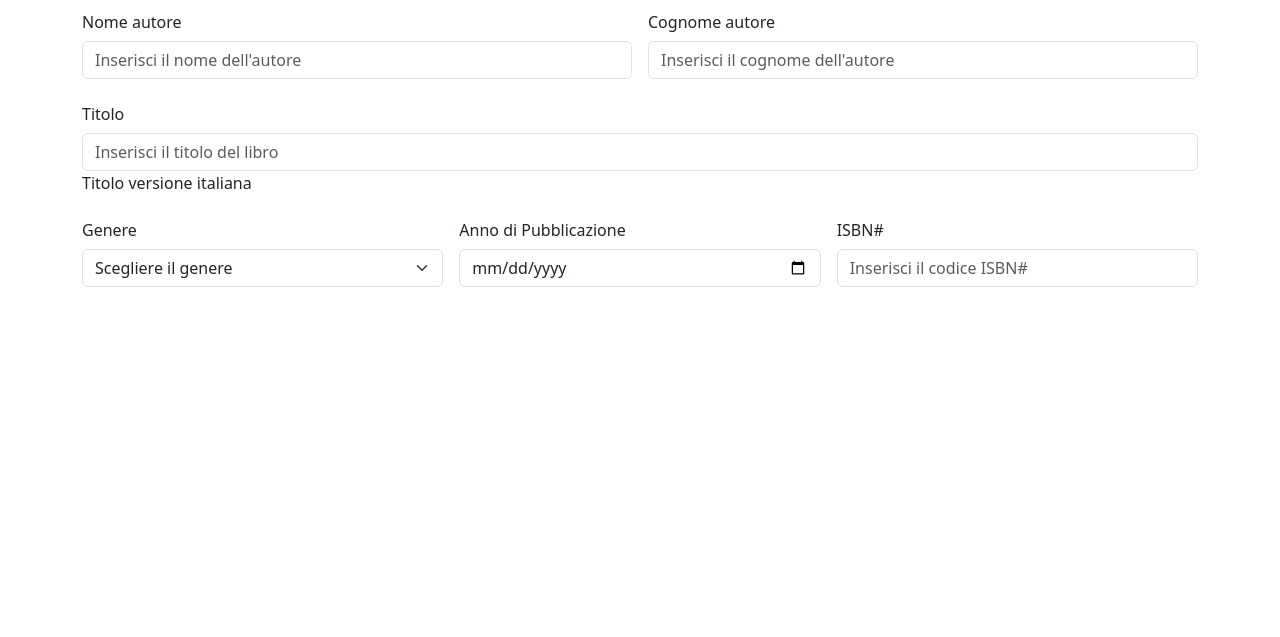
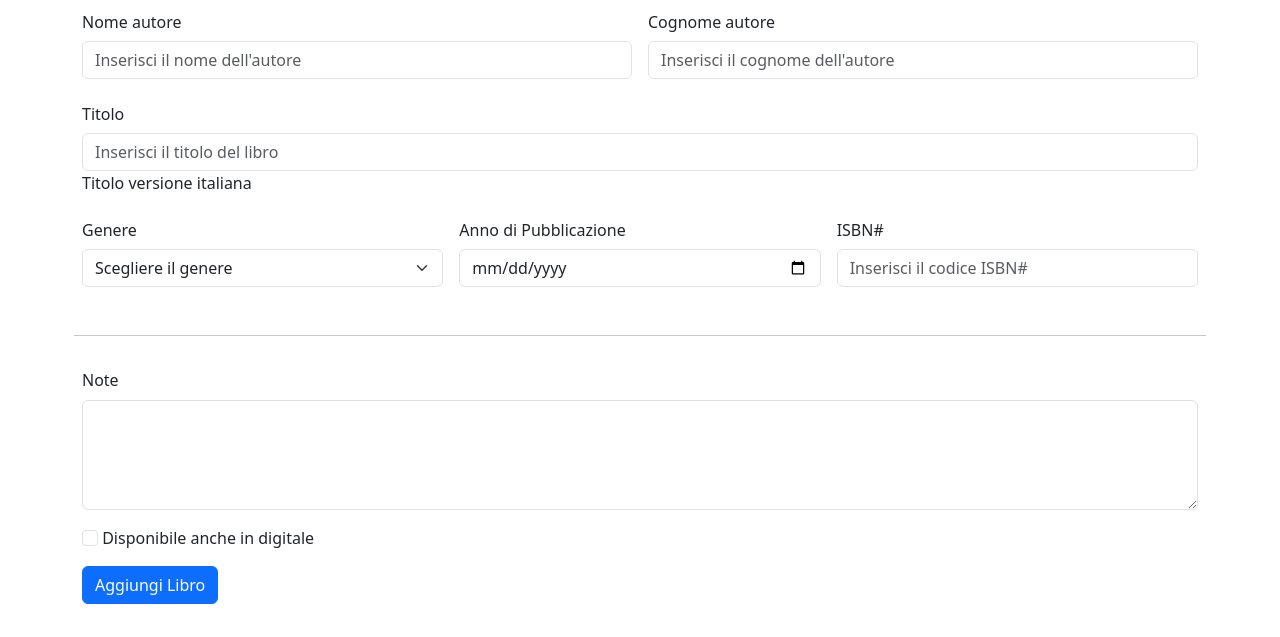
Before and after one commit to GiuseppeMorcillo/html-css-bootstrap-dashboard, a plain HTML site: page newbook.html in a window 1280 px wide. Shown: the part 163-800 px from the top of the page. Drawn offline with nearby package versions, Linux system fonts and the light colour scheme.

Commit message:
feat:create note,checbox and link aggiungi libro

```diff
--- a/newbook.html
+++ b/newbook.html
@@ -47,7 +47,7 @@
         </nav>
     </header>
     <main>
-        <div class="container py-4">
+        <div class="container pt-4">
             <h1>Nuovo Libro</h1>
             <form action="#" class="row g-3">
                 <div class="col col-6">
@@ -83,8 +83,22 @@
                 </div>
                 <div class="col col-12 col-lg-4">
                     <label for="isbn" class="col-form-label">ISBN#</label>
-                    <input type="text" id="annoPubblicazione" class="form-control"
-                        aria-describedby="codice isbn" placeholder="Inserisci il codice ISBN#" maxlength="12">
+                    <input type="text" id="annoPubblicazione" class="form-control" aria-describedby="codice isbn"
+                        placeholder="Inserisci il codice ISBN#" maxlength="12">
+                </div>
+                <hr class="g-5">
+                <div class="col col-12">
+                    <label for="note" class="form-label">Note</label>
+                    <textarea class="form-control" id="note" rows="4"></textarea>
+                </div>
+                <div class="col col-12">
+                    <input class="form-check-input ms-0" type="checkbox" value="" id="flexCheckDefault">
+                    <label class="form-check-label" for="flexCheckDefault">
+                      Disponibile anche in digitale
+                    </label>
+                </div>
+                <div class="col">
+                    <a class="btn btn-primary" href="#" role="button">Aggiungi Libro</a>
                 </div>
             </form>
         </div>
```
